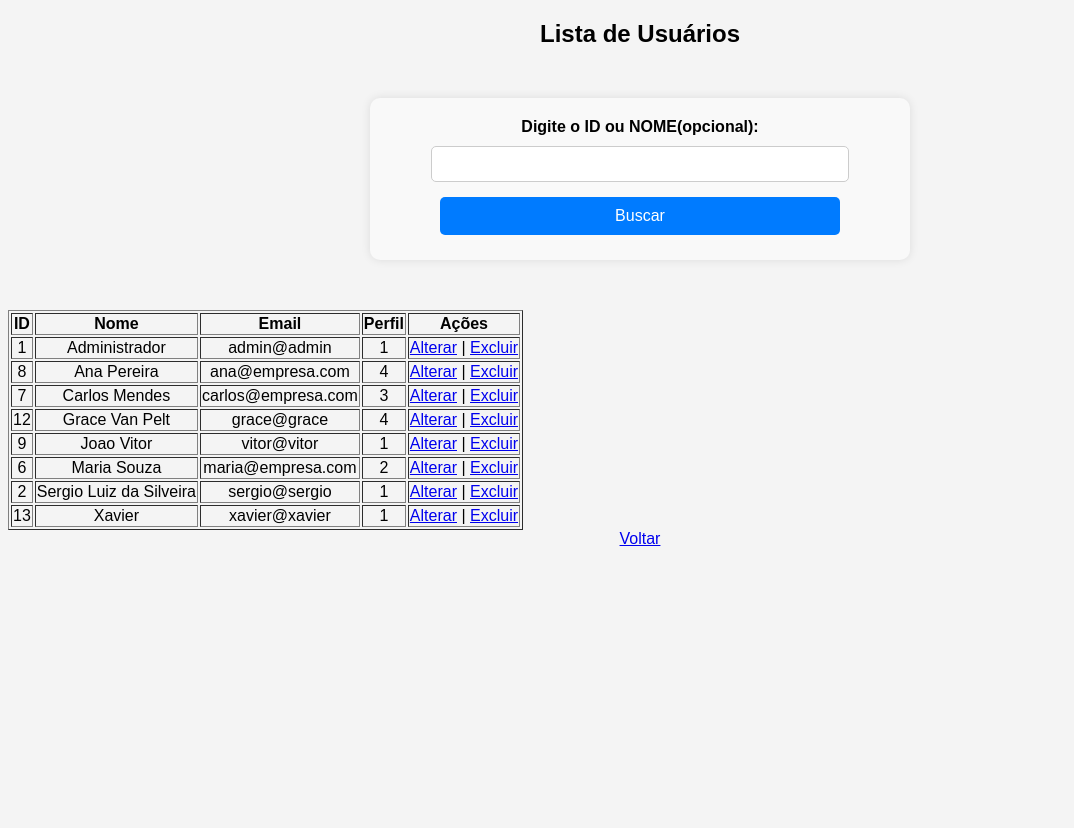
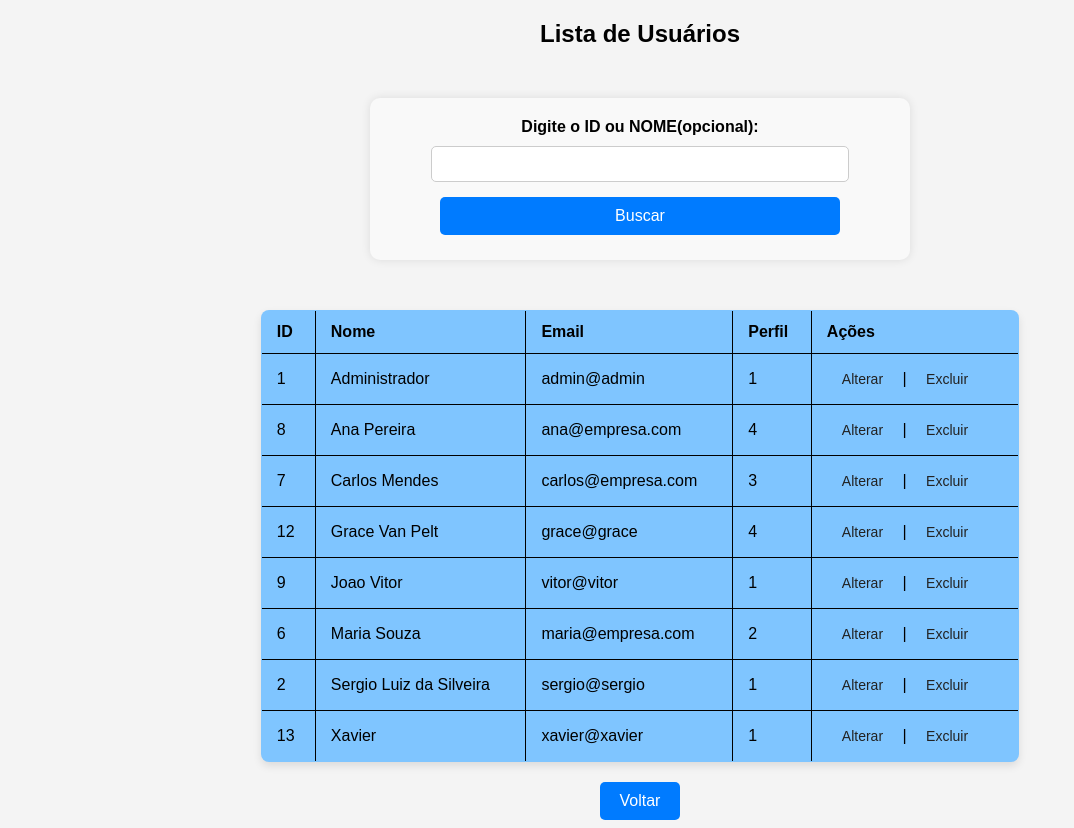
Before and after one commit to MatheusESouza21/prova_MatheusEduardo, a PHP site: page /buscar_usuario.php in a window 1280 px wide. Shown: the whole page, without its empty margins (0-1074 px from the left). Before the commit the page ends 546 px from the top, so only its background shows below. Run offline with PHP 8.4, Linux system fonts and the light colour scheme; a user stored in the database is signed in; data comes from the database, SQL or seed files in the repository.

Commit message:
estilização

```diff
--- a/MaterialApoio/buscar_usuario.php
+++ b/MaterialApoio/buscar_usuario.php
@@ -11,7 +11,7 @@ if (($_SESSION['perfil'] != 1 && $_SESSION['perfil'] != 2)) {
 $usuario = [];
 
 //SE O FORMULARIO FOR ENVIADO, BUSCA O USUARIO PELO ID OU NOME
-if($_SERVER["REQUEST_METHOD"] == "POST" && !empty($_POST['busca'])) {
+if ($_SERVER["REQUEST_METHOD"] == "POST" && !empty($_POST['busca'])) {
     $busca = trim($_POST['busca']);
 
     // Verifica se a busca é numérica (ID) ou alfanumérica (nome)
@@ -19,7 +19,7 @@ if($_SERVER["REQUEST_METHOD"] == "POST" && !empty($_POST['busca'])) {
         $sql = "SELECT * FROM usuario WHERE id_usuario = :busca ORDER BY nome asc";
         $stmt = $pdo->prepare($sql);
         $stmt->bindParam(':busca', $busca, PDO::PARAM_INT);
-    } else{
+    } else {
         $sql = "SELECT * FROM usuario WHERE nome LIKE :busca_nome ORDER BY nome asc";
         $stmt = $pdo->prepare($sql);
         $stmt->bindValue(':busca_nome', "%busca%", PDO::PARAM_STR);
@@ -35,12 +35,14 @@ $usuarios = $stmt->fetchAll(PDO::FETCH_ASSOC);
 
 <!DOCTYPE html>
 <html lang="pt-br">
+
 <head>
     <meta charset="UTF-8">
     <meta name="viewport" content="width=device-width, initial-scale=1.0">
-    <link rel="stylesheet" href="styles.css">
+    <link rel="stylesheet" href="styles.css?v=2">
     <title>Buscar Usuário</title>
 </head>
+
 <body>
     <h2>Lista de Usuários</h2>
     <form action="buscar_usuario.php" method="post">
@@ -50,7 +52,8 @@ $usuarios = $stmt->fetchAll(PDO::FETCH_ASSOC);
     </form>
 
     <?php if (!empty($usuarios)): ?>
-        <table border="1">
+        <center>
+            <table border>
                 <tr>
                     <th>ID</th>
                     <th>Nome</th>
@@ -66,16 +69,19 @@ $usuarios = $stmt->fetchAll(PDO::FETCH_ASSOC);
                         <td><?php echo htmlspecialchars($usuario['email']); ?></td>
                         <td><?php echo htmlspecialchars($usuario['id_perfil']); ?></td>
                         <td>
-                            <a href="alterar_usuario.php?id=<?=htmlspecialchars( $usuario['id_usuario']); ?>">Alterar</a> |
-                            <a href="excluir_usuario.php?id=<?=htmlspecialchars( $usuario['id_usuario']); ?>"onclick="return confirm('Tem certeza que deseja excluir esse usuário?')">Excluir</a>
+                            <a href="alterar_usuario.php?id=<?= htmlspecialchars($usuario['id_usuario']); ?>">Alterar</a> |
+                            <a href="excluir_usuario.php?id=<?= htmlspecialchars($usuario['id_usuario']); ?>"
+                                onclick="return confirm('Tem certeza que deseja excluir esse usuário?')">Excluir</a>
                         </td>
                     </tr>
                 <?php endforeach; ?>
-        </table>
+            </table>
+        </center>
     <?php else: ?>
         <p>Nenhum usuário encontrado.</p>
     <?php endif; ?>
 
     <a href="principal.php">Voltar</a>
 </body>
+
 </html>
--- a/MaterialApoio/emails_simulados.txt
+++ b/MaterialApoio/emails_simulados.txt
@@ -7,3 +7,7 @@ Olá! Sua nova senha temporária é:
 
 
 ----------------------
+Para: sergio@sergio
+Olá! Sua nova senha temporária é: mFKAgIau
+
+----------------------
--- a/MaterialApoio/recuperar_senha.php
+++ b/MaterialApoio/recuperar_senha.php
@@ -52,3 +52,4 @@ if ($_SERVER['REQUEST_METHOD'] == 'POST') {
         <button type="submit">Enviar senha temporaria</button>
 </body>
 </html>
+</html>
--- a/MaterialApoio/styles.css
+++ b/MaterialApoio/styles.css
@@ -168,3 +168,68 @@ button {
 button:hover {
     background-color: #0056b3; /* Azul mais escuro ao passar o mouse */
 }
+
+/* Estilo para tabelas */
+/* Estilo para tabelas */
+table {
+    width: 60%;
+    border-collapse: collapse;
+    margin-top: 20px;
+    border: 1px solid #000000;
+    background-color: #7fc5ff;
+    border-radius: 8px;
+    overflow: hidden; /* Garante que o conteúdo respeite as bordas arredondadas */
+    box-shadow: 0 4px 8px rgba(0, 0, 0, 0.1); /* Adiciona sombra */
+}
+
+table th, table td {
+    padding: 12px 15px;
+    text-align: left;
+}
+
+
+/* Estilo para o botão de voltar */
+a[href="principal.php"] {
+    display: inline-block;
+    margin-top: 20px;
+
+    padding: 10px 20px;
+    background-color: #007bff;
+    color: rgb(255, 255, 255);
+    text-decoration: none;
+    border-radius: 5px;
+    font-size: 16px;
+    transition: 0.3s;
+}
+
+a[href="principal.php"]:hover {
+    background-color: #0056b3;
+}
+
+/* Estilo para os botões "Alterar" e "Excluir" */
+table a {
+    display: inline-block;
+    padding: 5px 10px;
+    margin: 0 5px;
+    font-size: 14px;
+    text-decoration: none;
+    border-radius: 5px;
+    color: rgb(34, 34, 34);
+    transition: background-color 0.3s ease;
+}
+
+table a.alterar {
+    background-color: #ffffff; /* Verde para o botão Alterar */
+}
+
+table a.alterar:hover {
+    background-color: #218838; /* Verde mais escuro ao passar o mouse */
+}
+
+table a.excluir {
+    background-color: #dc3545; /* Vermelho para o botão Excluir */
+}
+
+table a.excluir:hover {
+    background-color: #c82333; /* Vermelho mais escuro ao passar o mouse */
+}
```
Also changed, not shown: MaterialApoio/cadastro_usuario.php (+13 -16 lines), MaterialApoio/excluir_usuario.php (+9 -3 lines).
